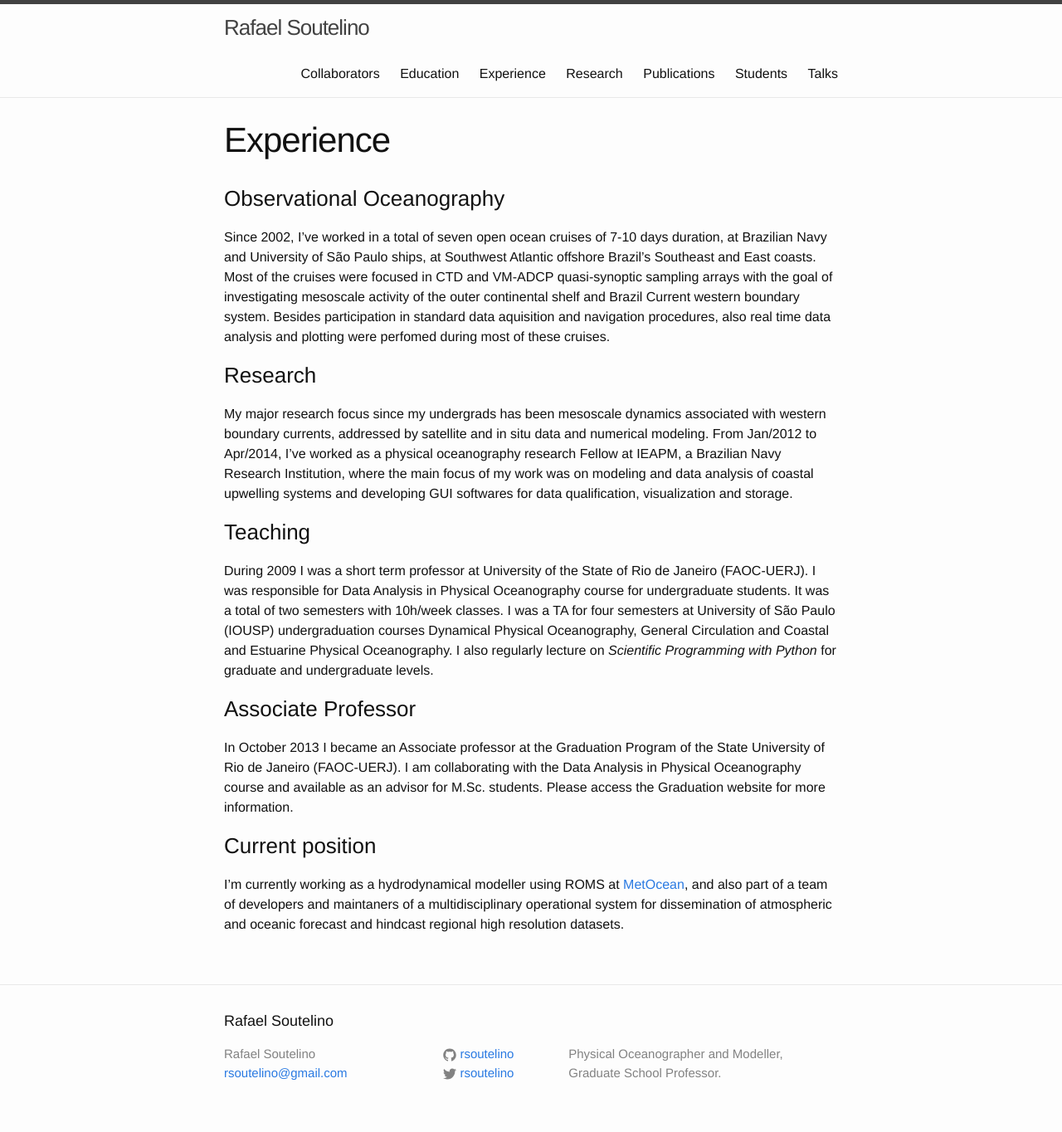
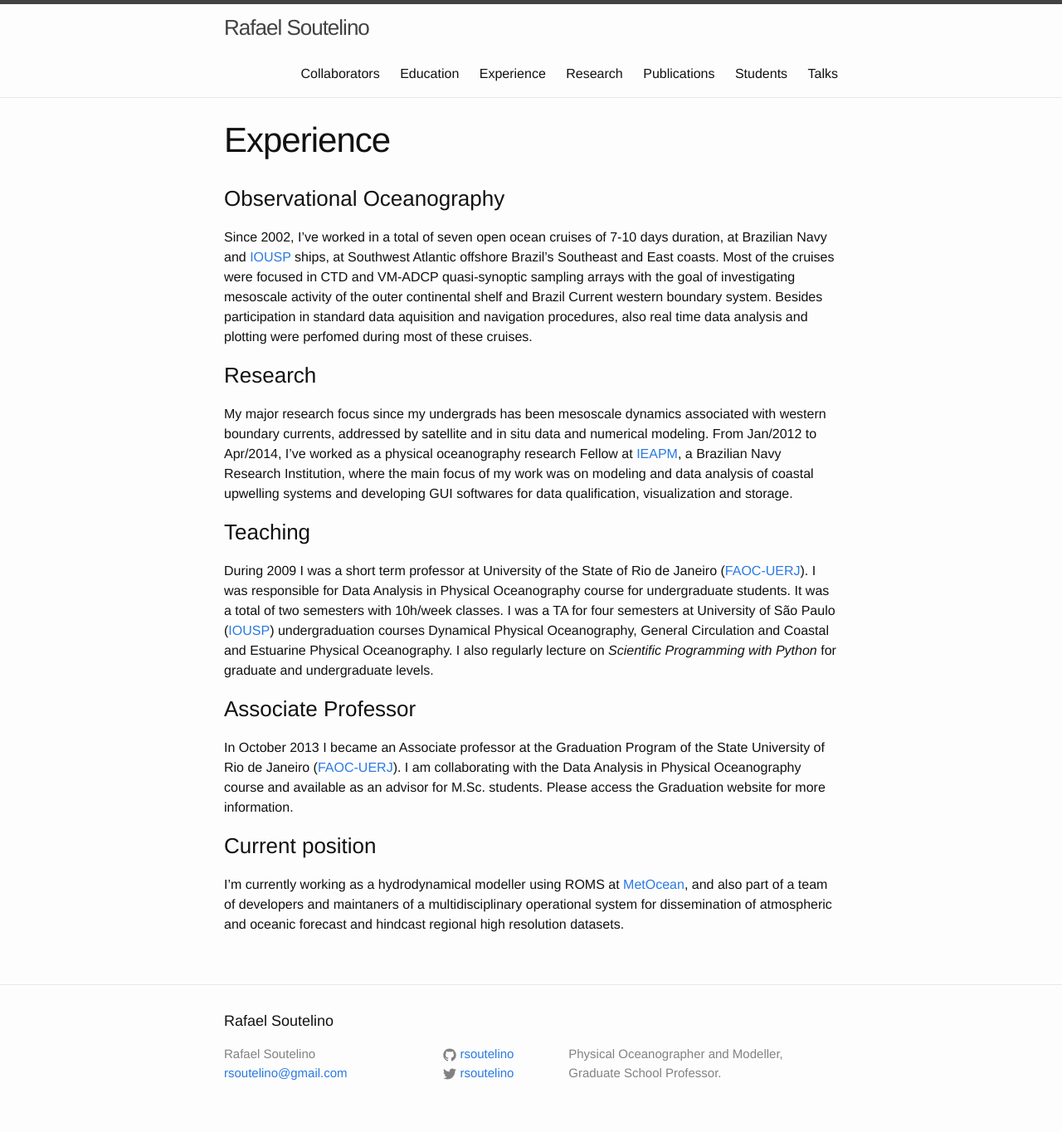
Before and after one commit to rsoutelino/rsoutelino.github.io, a Jekyll site: the page built from experience.md, in a window 1280 px wide. Shown: the whole page at 83% size. Built offline with Jekyll 4.4.1, drawn with Linux system fonts in a browser that asks for light colours.

Commit message:
fixed links

```diff
--- a/experience.md
+++ b/experience.md
@@ -6,19 +6,19 @@ permalink: /experience/
 
 ### Observational Oceanography
 
-Since 2002, I've worked in a total of seven open ocean cruises of 7-10 days duration, at Brazilian Navy and University of São Paulo ships, at Southwest Atlantic offshore Brazil's Southeast and East coasts. Most of the cruises were focused in CTD and VM-ADCP quasi-synoptic sampling arrays with the goal of investigating mesoscale activity of the outer continental shelf and Brazil Current western boundary system. Besides participation in standard data aquisition and navigation procedures, also real time data analysis and plotting were perfomed during most of these cruises.
+Since 2002, I've worked in a total of seven open ocean cruises of 7-10 days duration, at Brazilian Navy and [IOUSP](http://www.io.usp.br) ships, at Southwest Atlantic offshore Brazil's Southeast and East coasts. Most of the cruises were focused in CTD and VM-ADCP quasi-synoptic sampling arrays with the goal of investigating mesoscale activity of the outer continental shelf and Brazil Current western boundary system. Besides participation in standard data aquisition and navigation procedures, also real time data analysis and plotting were perfomed during most of these cruises.
 
 ### Research
 
-My major research focus since my undergrads has been mesoscale dynamics associated with western boundary currents, addressed by satellite and in situ data and numerical modeling. From Jan/2012 to Apr/2014, I've worked as a physical oceanography research Fellow at IEAPM, a Brazilian Navy Research Institution, where the main focus of my work was on modeling and data analysis of coastal upwelling systems and developing GUI softwares for data qualification, visualization and storage.
+My major research focus since my undergrads has been mesoscale dynamics associated with western boundary currents, addressed by satellite and in situ data and numerical modeling. From Jan/2012 to Apr/2014, I've worked as a physical oceanography research Fellow at [IEAPM](http://www.ieapm.mar.mil.br), a Brazilian Navy Research Institution, where the main focus of my work was on modeling and data analysis of coastal upwelling systems and developing GUI softwares for data qualification, visualization and storage.
 
 ### Teaching
 
-During 2009 I was a short term professor at University of the State of Rio de Janeiro (FAOC-UERJ). I was responsible for Data Analysis in Physical Oceanography course for undergraduate students. It was a total of two semesters with 10h/week classes. I was a TA for four semesters at University of São Paulo (IOUSP) undergraduation courses Dynamical Physical Oceanography, General Circulation and Coastal and Estuarine Physical Oceanography. I also regularly lecture on *Scientific Programming with Python* for graduate and undergraduate levels.
+During 2009 I was a short term professor at University of the State of Rio de Janeiro ([FAOC-UERJ](http://www.oceanografia.uerj.br)). I was responsible for Data Analysis in Physical Oceanography course for undergraduate students. It was a total of two semesters with 10h/week classes. I was a TA for four semesters at University of São Paulo ([IOUSP](http://www.io.usp.br)) undergraduation courses Dynamical Physical Oceanography, General Circulation and Coastal and Estuarine Physical Oceanography. I also regularly lecture on *Scientific Programming with Python* for graduate and undergraduate levels.
 
 ### Associate Professor
 
-In October 2013 I became an Associate professor at the Graduation Program of the State University of Rio de Janeiro (FAOC-UERJ). I am collaborating with the Data Analysis in Physical Oceanography course and available as an advisor for M.Sc. students. Please access the Graduation website for more information.
+In October 2013 I became an Associate professor at the Graduation Program of the State University of Rio de Janeiro ([FAOC-UERJ](http://www.oceanografia.uerj.br)). I am collaborating with the Data Analysis in Physical Oceanography course and available as an advisor for M.Sc. students. Please access the Graduation website for more information.
 
 ### Current position
 
```
